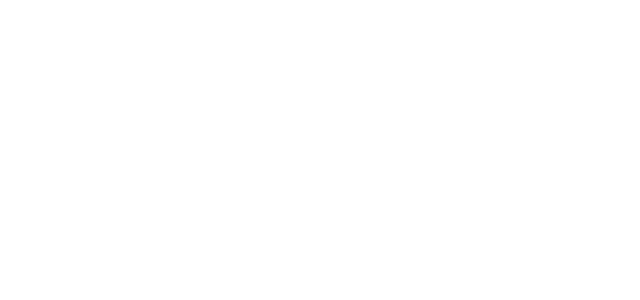
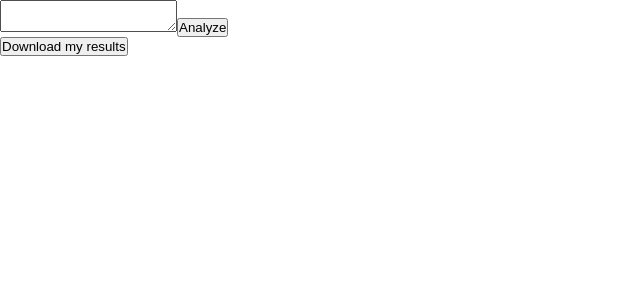
Before and after one commit to SookX/Quare, a React (Vite) app in the folder client/: page / in a window 1280 px wide. Before the commit this address had no page. Shown: the top 300 px of the page, without its empty margins (0-640 px from the left). Built offline with nearby package versions, Linux system fonts and the light colour scheme.

Commit message:
Endpoints connected

```diff
--- a/client/src/App.jsx
+++ b/client/src/App.jsx
@@ -1,6 +1,7 @@
 import { BrowserRouter, Routes, Route } from "react-router-dom"
 import DataProvider from "./context/DataContext"
 import LayoutGrid from "./components/LayoutGrid/LayoutGrid"
+import Home from "./pages/Home"
 
 function App() {
 
@@ -13,7 +14,7 @@
 
         <Routes>
 
-
+          <Route path="/" element={<Home />} />
 
         </Routes>
 
--- a/client/src/context/DataContext.jsx
+++ b/client/src/context/DataContext.jsx
@@ -17,7 +17,7 @@
 
 
     // Sets the url for the backend server
-    axios.defaults.baseURL = 'http://127.0.0.1:8000/'
+    axios.defaults.baseURL = 'http://127.0.0.1:8000/api'
 
 
 
--- /dev/null
+++ b/client/src/pages/Home.jsx
@@ -0,0 +1,90 @@
+import { useContext, useState } from "react"
+import { DataContext } from "../context/DataContext"
+
+const Home = () => {
+    // Gets global data from the context
+    const { crud } = useContext(DataContext)
+
+
+
+    // Holds the state for the form
+    const [input, setInput] = useState('')
+
+
+
+    // Holds the loading and error state
+    const [loading, setLoading] = useState(false)
+    const [error, setError] = useState(null)
+
+
+
+    // Makes a request to the backend
+    const handleSubmit = async (e) => {
+        e.preventDefault()
+
+        setLoading(true)
+
+        let question_list
+        if(input) question_list = input.split(' ')
+        else question_list = null
+
+        console.log(question_list)
+
+        const response = await crud({
+            url: '/question/',
+            method: 'post',
+            body: {
+                question_list
+            }
+        })
+
+        console.log(response)
+
+        setLoading(false)
+    }
+
+
+
+    // Makes a request to the backend to download the pdf
+    const handlePDF = async () => {
+        const response = await crud({
+            url: '/download/',
+            method: 'get'
+        })
+
+        console.log(response)
+
+        const pdfBlob = new Blob([response.data], { type: 'application/pdf' })
+        const url = window.URL.createObjectURL(pdfBlob)
+        console.log(url)
+
+        const tempLink = document.createElement('a')
+        tempLink.href = url
+        tempLink.setAttribute(
+            "download",
+            `quareai-results.pdf`
+        )
+
+        document.body.appendChild(tempLink)
+        tempLink.click()
+        document.body.removeChild(tempLink)
+        window.URL.revokeObjectURL(url)
+    }
+
+
+
+    return (
+        <>
+            <form onSubmit={(e) => handleSubmit(e)}>
+                <textarea
+                    value={input}
+                    onChange={(e) => setInput(e.target.value)}
+                />
+                <button type="submit">Analyze</button>
+            </form>
+            <button onClick={handlePDF}>Download my results</button>
+        </>
+    )
+}
+
+export default Home
```
